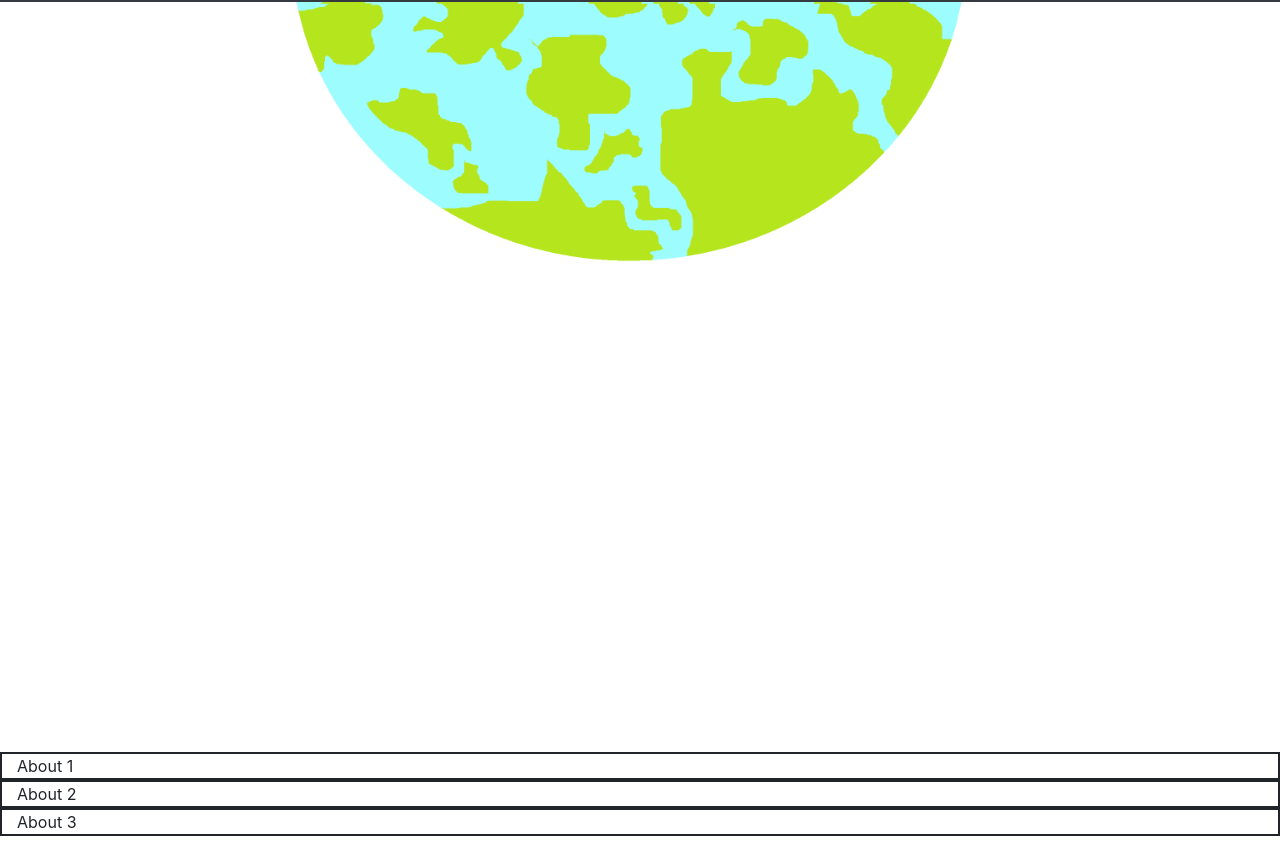
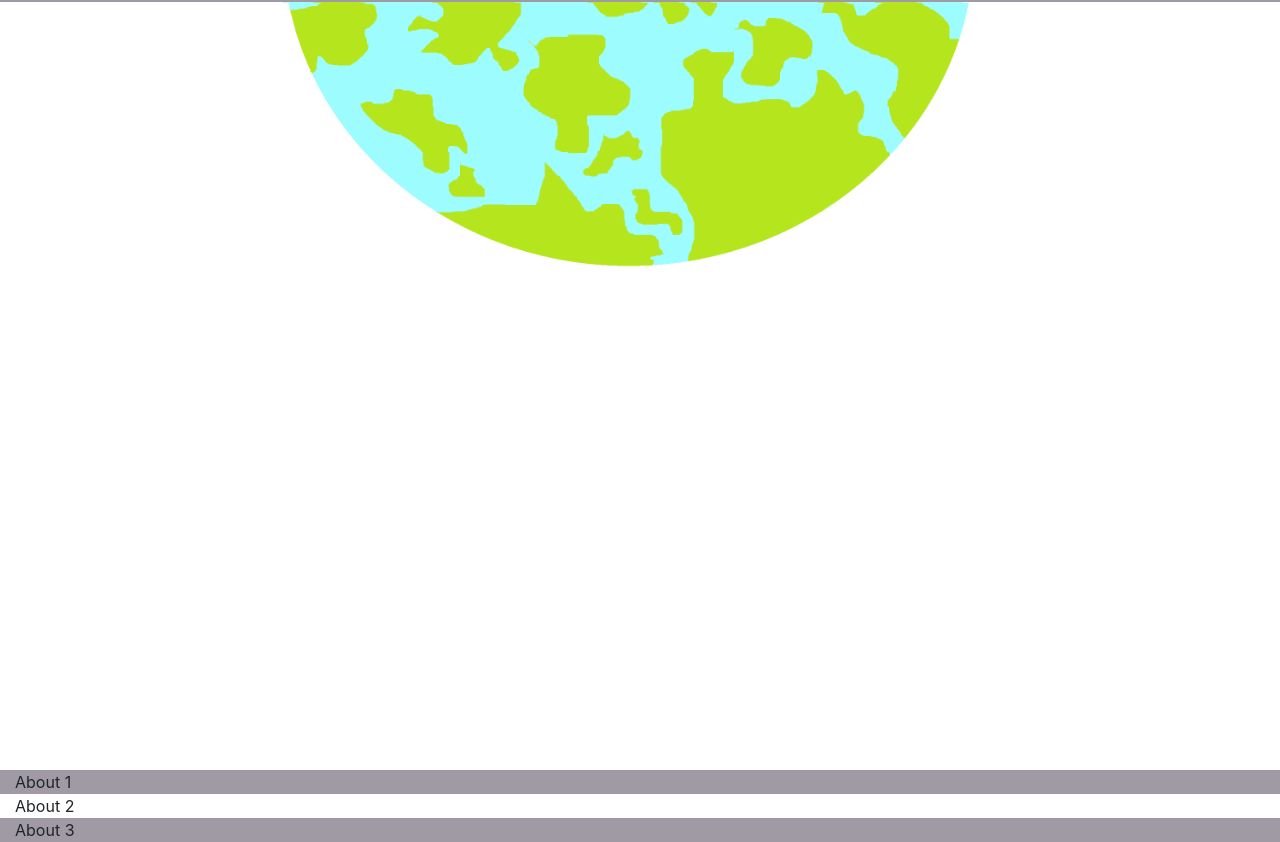
Before and after one commit to johnhadaway/articulyze, a plain HTML site: page website/index.html in a window 1280 px wide. Shown: the part 54-896 px from the top of the page. Drawn offline with Linux system fonts and the light colour scheme.

Commit message:
more website stuff

```diff
--- a/website/css/art-style.css
+++ b/website/css/art-style.css
@@ -1,19 +1,47 @@
+/* useful */
 .col-centered{
     float: none;
     margin: 0 auto;
     }
 
-/* for testing */
-.parent-row-style{
-    border: 1px solid;
-    }
+.padding-0{
+    padding-right: 0px;
+    padding-left: 0px;
+}
 
-/* for testing */
-.parent-col-style{
-    border: 1px solid;
-    }
+.art-back-grey-style{
+    background-color: #9F9AA4;
+}
 
-.first-cell-image{
+.art-back-blue-style{
+    background-color: #ABE9F4;
+}
+
+.art-back-green-style{
+    background-color: #B2F29D;
+}
+
+.art-back-orange-style{
+    background-color: #FE8961;
+}
+
+/* body */
+body {
+    padding-top: 55px;
+}
+
+::-webkit-scrollbar {
+    display: none;
+}
+
+/* home page elements */
+.art-home-img{
     width:100%;
     height: 100%;
+    user-drag: none;
+    user-select: none;
+    -moz-user-select: none;
+    -webkit-user-drag: none;
+    -webkit-user-select: none;
+    -ms-user-select: none;
     }
--- a/website/index.html
+++ b/website/index.html
@@ -7,12 +7,12 @@
     <link rel="stylesheet" href = "css/art-style.css">
 </head>
 <body>
-    <nav class="navbar navbar-expand navbar-dark bg-dark">
+    <nav class="navbar navbar-expand navbar-dark fixed-top art-back-grey-style">
       <a class="navbar-brand" href="#">LOGO</a>
-      <button class="navbar-toggler" type="button" data-toggle="collapse" data-target="#navbarsExample02" aria-controls="navbarsExample02" aria-expanded="false" aria-label="Toggle navigation">
+      <button class="navbar-toggler" type="button" data-toggle="collapse" data-target="#art-navbarCollapse" aria-controls="art-navbarCollapse" aria-expanded="false" aria-label="Toggle navigation">
         <span class="navbar-toggler-icon"></span>
       </button>
-      <div class="collapse navbar-collapse" id="navbarsExample02">
+      <div class="collapse navbar-collapse" id="art-navbarCollapse">
         <ul class="navbar-nav mr-auto">
           <li class="nav-item active">
             <a class="nav-link" href="#">Home<span class="sr-only">(current)</span></a>
@@ -25,22 +25,22 @@
     </nav>
     <div class="container-fluid">
       <div class="row">
+        <img class="art-home-img" src="img/temp.png" draggable="false">
         <div class="col-12">
-                <img class="img-responsive first-cell-image" src="img/first.png", alt="">
         </div>
       </div>
-        <div class="row parent-row-style">
-            <div class="col-12 parent-col-style">
+      <div class="row art-back-grey-style">
+        <div class="col-12">
         About 1
         </div>
       </div>
-        <div class="row parent-row-style">
-            <div class="col-12 parent-col-style">
+      <div class="row">
+        <div class="col-12">
         About 2
         </div>
       </div>
-        <div class="row parent-row-style">
-            <div class="col-12 parent-col-style">
+      <div class="row art-back-grey-style">
+        <div class="col-12">
         About 3
         </div>
       </div>
```
Also changed, not shown: website/countries/countries.html (added, +11 -0 lines), website/css/color-scheme.txt (added), website/img/first.png (deleted), website/img/temp.png (added). Lines whose indentation alone changed are shown as unchanged.
